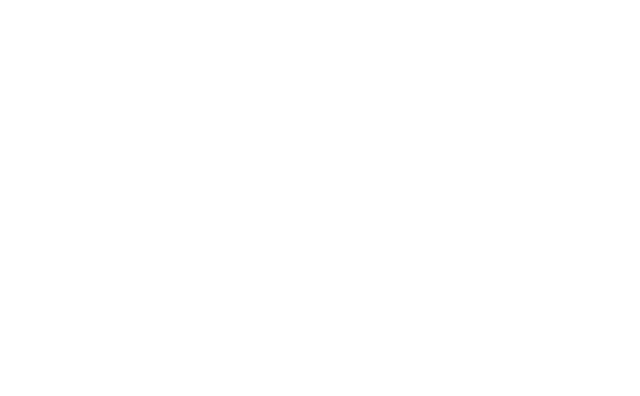
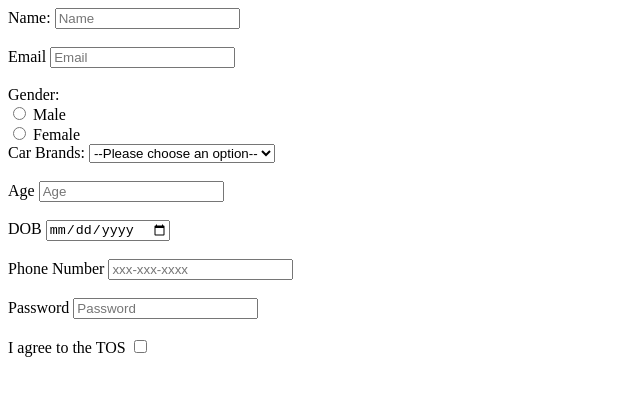
Before and after one commit to acciojob/signup-form-car-lokeshgoud15, a website: page main.html in a window 1280 px wide. Shown: the whole page, without its empty margins (0-640 px from the left). Drawn offline with Linux system fonts and the light colour scheme.

Commit message:
created a submission

```diff
--- a/main.html
+++ b/main.html
@@ -8,6 +8,57 @@
 
 <body>
 	<!-- the entire body must be written by student -->
+	<form>
+		<label for="name">Name:</label>
+        <input type="text" id="name" name="name" placeholder="Name" required>
+        <br><br>
+
+        <label for="email">Email</label>
+        <input type="email" id="email" name="email" placeholder="Email" required>
+        <br><br>
+
+        <label aria-required >Gender:</label>
+		<br>
+        <input type="radio" id="gender_m" name="gender" value="Male" required>
+        <label for="gender_m">Male</label>
+		<br>
+        <input type="radio" id="gender_f" name="gender" value="Female" >
+        <label for="gender_f">Female</label>
+		<br>
+
+		<label for="cars" aria-required>Car Brands:</label>
+        <select  id="cars" name="cars" aria-required>
+            <option value="" disabled selected>--Please choose an option--</option>
+            <option value="Toyota">Toyota</option>
+            <option value="Honda">Honda</option>
+            <option value="Ford">Ford</option>
+            <option value="BMW">BMW</option>
+            <option value="Mercedes">Mercedes</option>
+        </select>
+        <br><br>
+
+		 <label for="age">Age</label>
+        <input type="number" id="age" name="age" placeholder="Age" required>
+        <br><br>
+		 <label for="dob">DOB</label>
+        <input type="date" id="dob" name="dob" required>
+        <br><br>
+		 <label for="tel">Phone Number</label>
+        <input type="tel" id="tel" name="Phone" placeholder='xxx-xxx-xxxx' >
+        <br><br>
+
+		 <label for="password">Password</label>
+        <input type="password" id="password" name="password" placeholder='Password' >
+        <br><br>
+
+		 <label for="checkbox">I agree to the TOS</label>
+        <input type="checkbox" id="tos" name="checkbox"  >
+        <br><br>
+
+
+
+	</form>
+
     <script type="text/javascript" src="./script.js">
 </script>
 
```
